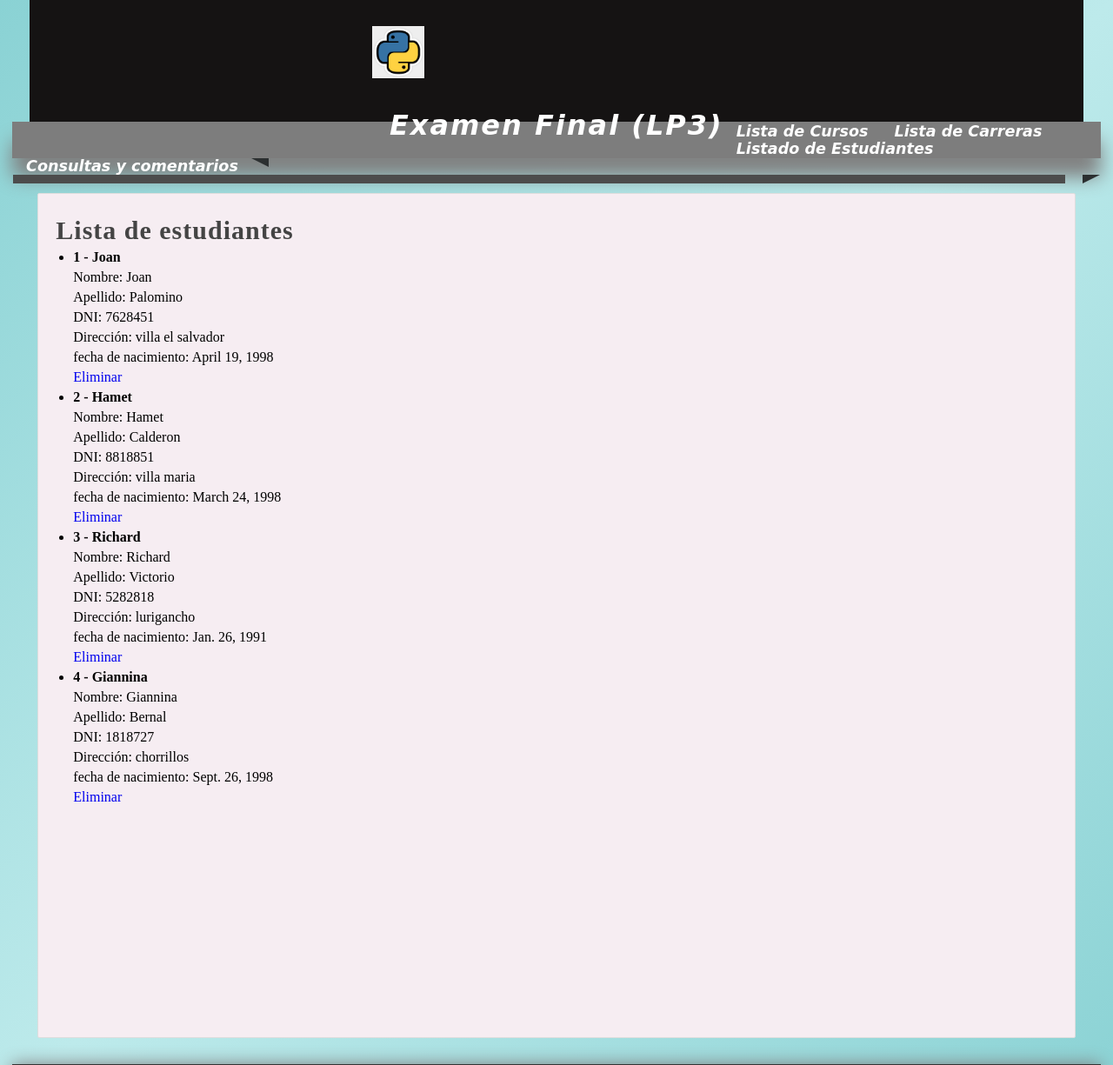
After one commit to BNgiannina/Examen-Final-LP3, a Django app: page /listar-estudiantes/ in a window 1280 px wide. The commit adds this page. Shown: the top 1225 px of the page at 87% size. Run offline with Django 3.2, Linux system fonts and the light colour scheme; data comes from the database, SQL or seed files in the repository; both versions use the stored data as it was after the commit.

Commit message:
Listar y Eliminar ESTUDIANTES - Listo

```diff
--- a/Proyecto001/urls.py
+++ b/Proyecto001/urls.py
@@ -27,5 +27,7 @@ urlpatterns = [
     path('eliminar-curso/<int:id>',views.eliminar_curso, name="eliminar_curso"),
     path('listar-carrera/', views.listar_carrera, name="listar_carrera"),
     path('eliminar-carrera/<int:id>',views.eliminar_carrera, name="eliminar_carrera"),
+    path('listar-estudiantes/', views.listar_estudiantes, name="listar_estudiantes"),
+    path('eliminar-estudiantes/<int:id>',views.eliminar_estudiantes, name="eliminar_estudiantes"),
 
 ]
--- a/miapp/models.py
+++ b/miapp/models.py
@@ -14,3 +14,11 @@ class Carrera(models.Model):
     nombrecorto=models.CharField(max_length=150)
     fecha_fundacion=models.DateField()
     estado=models.TextField()
+
+class Estudiantes(models.Model):
+    codigo=models.TextField()
+    nombre=models.CharField(max_length=150)
+    apellido=models.CharField(max_length=150)
+    dni=models.IntegerField()
+    direccion=models.CharField(max_length=150)
+    fecha_nacimiento=models.DateField()
--- a/miapp/templates/layout.html
+++ b/miapp/templates/layout.html
@@ -30,7 +30,7 @@
                 <a href="{% url 'listar_carrera' %}">Lista de Carreras </a>
             </li>
             <li>
-                <a href="{% url 'estudiantes' %}"> Listado de Estudiantes</a>
+                <a href="{% url 'listar_estudiantes' %}"> Listado de Estudiantes</a>
             </li>
             <li>
                 <a href="{% url 'consultas' %}"> Consultas y comentarios</a>
--- /dev/null
+++ b/miapp/templates/listar_estudiantes.html
@@ -0,0 +1,25 @@
+{% extends 'layout.html' %}
+
+{% block title %}
+    {{titulo}}
+{% endblock%}
+
+{% block content %}
+    <h1 class="title">{{titulo}}</h1>
+    <ul>
+        {% for estudiantes in estudiantes %}
+            <li>
+                <h4>{{estudiantes.id}} - {{estudiantes.nombre}}</h4>
+                <p>Nombre: {{estudiantes.nombre}}</P>
+                <P>Apellido: {{estudiantes.apellido}}</P>
+                <P>DNI: {{estudiantes.dni}}</P>
+                <P>Dirección: {{estudiantes.direccion}}</P>
+                <P>fecha de nacimiento: {{estudiantes.fecha_nacimiento}}</P>
+
+                <p>
+                <a href="{% url 'eliminar_estudiantes' id=estudiantes.id %}">Eliminar</a>
+                </p>
+            </li>
+        {% endfor %}
+    </ul>
+{% endblock %}
--- a/miapp/views.py
+++ b/miapp/views.py
@@ -1,5 +1,5 @@
 from django.shortcuts import render, HttpResponse, redirect
-from miapp.models import Curso, Carrera
+from miapp.models import Curso, Carrera, Estudiantes
 from django.db.models import Q
 
 # Create your views here.
@@ -60,3 +60,16 @@ def eliminar_carrera(request, id):
     carrera = Carrera.objects.get(pk=id)
     carrera.delete()
     return redirect('listar_carrera')
+
+def listar_estudiantes(request):
+
+    estudiantes = Estudiantes.objects.all()
+    return render(request,'listar_estudiantes.html',{
+        'estudiantes': estudiantes,
+        'titulo': 'Lista de estudiantes'
+    })
+
+def eliminar_estudiantes(request, id):
+    estudiantes = Estudiantes.objects.get(pk=id)
+    estudiantes.delete()
+    return redirect('listar_estudiantes')
```
Also changed, not shown: db.sqlite3, miapp/migrations/0003_estudiantes.py (added).
